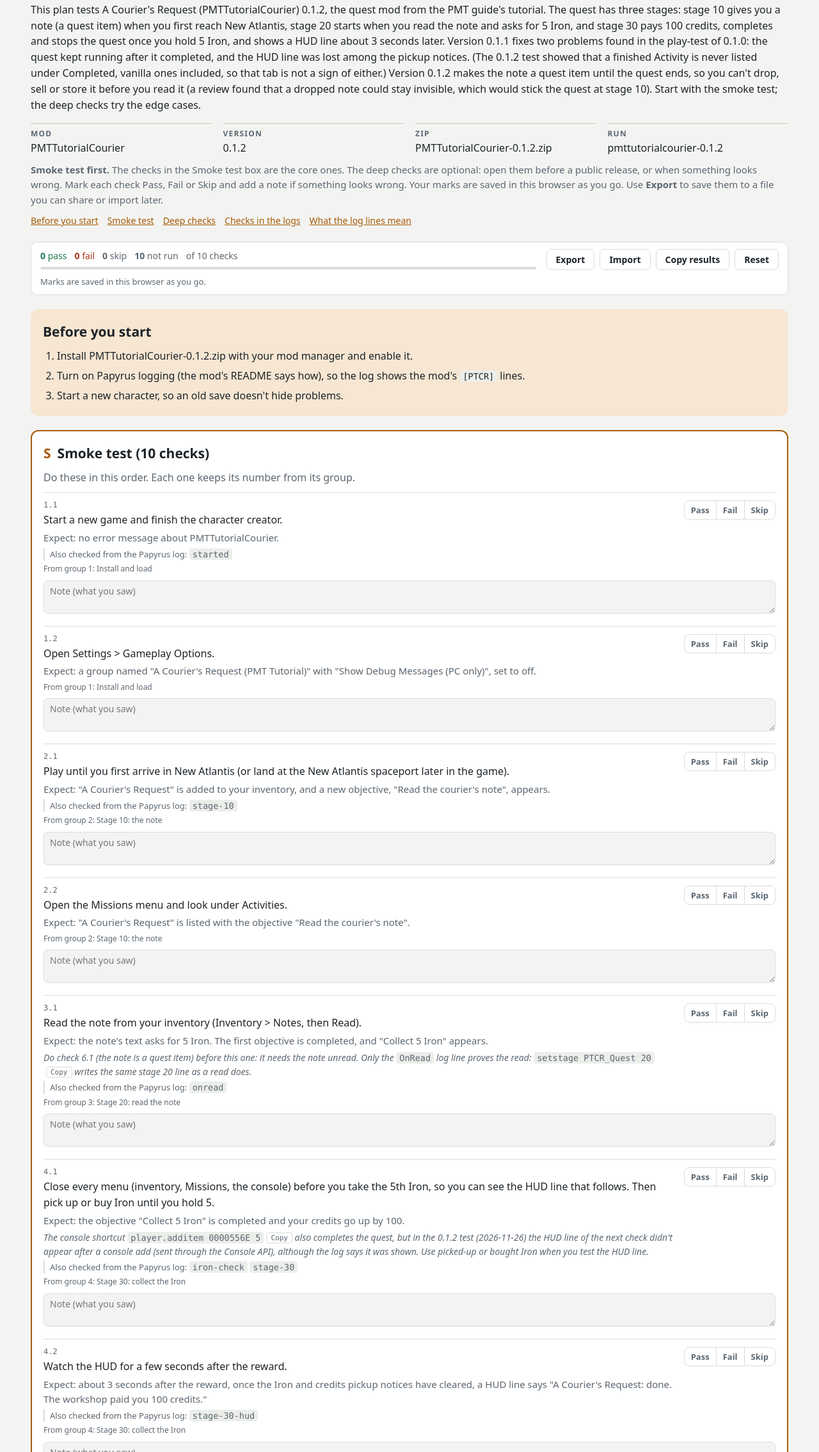
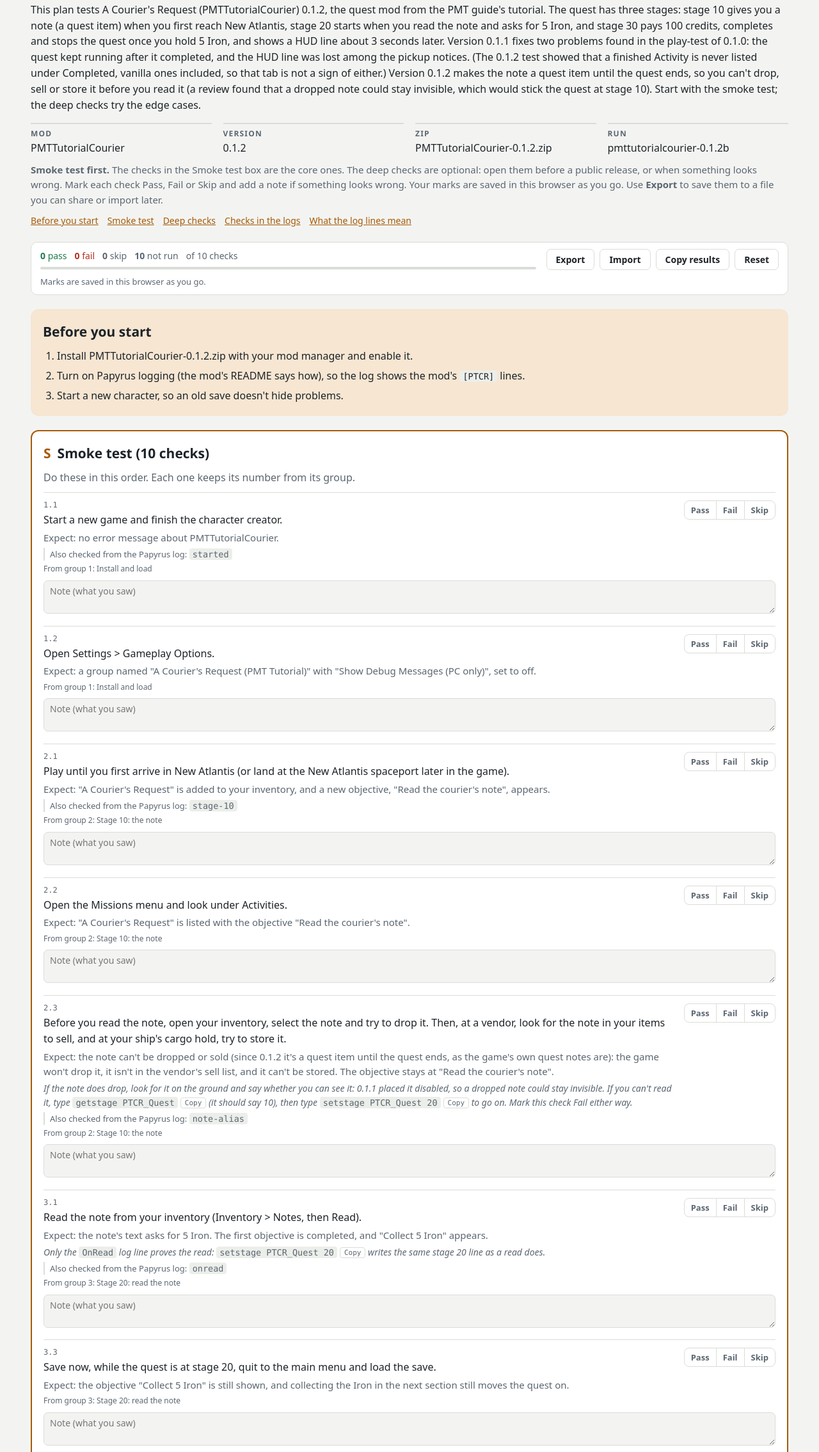
Before and after one commit to taosecurity/starfield-pmt-guide, a plain HTML site: page examples/PMTTutorialCourier/PMTTutorialCourier.testplan.html in a window 1280 px wide. Shown: the part 99-2368 px from the top of the page at 64% size. Drawn offline with Linux system fonts and the light colour scheme.

Commit message:
Courier example: round-2 review fixes (plan order, run id, check numbers)
Co-Authored-By: Claude Opus 5.5 <noreply@anthropic.com>

```diff
--- a/examples/PMTTutorialCourier/PMTTutorialCourier.logrules.json
+++ b/examples/PMTTutorialCourier/PMTTutorialCourier.logrules.json
@@ -7,7 +7,7 @@
  "expect": [
   {"id": "started", "re": "(?i)\\[PTCR\\] started", "means": "Step 1.1: Start a new game and finish the character creator.; Step L.1: The quest script started at the beginning of the game."},
   {"id": "stage-10", "re": "(?i)\\[PTCR\\] stage 10: note given", "means": "Step 2.1: Play until you first arrive in New Atlantis (or land at the New Atlantis spaceport later in the game)."},
-  {"id": "note-alias", "re": "(?i)\\[PTCR\\] stage 10: Note alias filled with .*\\(quest item\\)", "means": "Step 6.1: When the note arrives, open your inventory, select the note and try to drop it. Then, at a vendor, look for the note in your items to sell, and at your ship's cargo hold, try to store it."},
+  {"id": "note-alias", "re": "(?i)\\[PTCR\\] stage 10: Note alias filled with .*\\(quest item\\)", "means": "Step 2.3: Before you read the note, open your inventory, select the note and try to drop it. Then, at a vendor, look for the note in your items to sell, and at your ship's cargo hold, try to store it."},
   {"id": "onread", "re": "(?i)\\[PTCR\\] OnRead from", "means": "Step 3.1: Read the note from your inventory (Inventory > Notes, then Read). Only a real read writes this line."},
   {"id": "stage-20", "re": "(?i)\\[PTCR\\] stage 20: note read", "means": "Step 3.2: Type getstage PTCR_Quest in the console. Stage 20 started; setstage PTCR_Quest 20 writes this line too, so it doesn't prove a read (the onread rule does)."},
   {"id": "iron-check", "re": "(?i)\\[PTCR\\] Iron check: \\d+ of 5", "means": "Step 4.1: Close every menu (inventory, Missions, the console) before you take the 5th Iron, so you can see the HUD line that follows. Then pick up or buy Iron until you hold 5."},
--- a/examples/PMTTutorialCourier/PMTTutorialCourier.testplan.html
+++ b/examples/PMTTutorialCourier/PMTTutorialCourier.testplan.html
@@ -152,7 +152,7 @@ footer{font-size:14px; color:var(--muted); display:grid; gap:6px}
     <div><dt>Mod</dt><dd>PMTTutorialCourier</dd></div>
     <div><dt>Version</dt><dd>0.1.2</dd></div>
     <div><dt>Zip</dt><dd>PMTTutorialCourier-0.1.2.zip</dd></div>
-    <div><dt>Run</dt><dd>pmttutorialcourier-0.1.2</dd></div>
+    <div><dt>Run</dt><dd>pmttutorialcourier-0.1.2b</dd></div>
   </dl>
   <p class="muted how"><strong>Smoke test first.</strong> The checks in the Smoke test box are the core ones. The deep checks are optional: open them before a public release, or when something looks wrong. Mark each check Pass, Fail or Skip and add a note if something looks wrong. Your marks are saved in this browser as you go. Use <strong>Export</strong> to save them to a file you can share or import later.</p>
   <nav class="toc" aria-label="On this page"><a href="#prep">Before you start</a><a href="#smoke">Smoke test</a><a href="#deep">Deep checks</a><a href="#log-checks">Checks in the logs</a><a href="#log-lines">What the log lines mean</a></nav>
@@ -178,12 +178,12 @@ footer{font-size:14px; color:var(--muted); display:grid; gap:6px}
     <li class="check" data-id="1.2" data-group="1" data-smoke="1" data-log=""><div class="what"><span class="id">1.2</span><div class="step">Open Settings &gt; Gameplay Options.</div><div class="expect">Expect: a group named &quot;A Courier&#x27;s Request (PMT Tutorial)&quot; with &quot;Show Debug Messages (PC only)&quot;, set to off.</div><div class="from">From group 1: Install and load</div></div></li>
     <li class="check" data-id="2.1" data-group="2" data-smoke="1" data-log="stage-10"><div class="what"><span class="id">2.1</span><div class="step">Play until you first arrive in New Atlantis (or land at the New Atlantis spaceport later in the game).</div><div class="expect">Expect: &quot;A Courier&#x27;s Request&quot; is added to your inventory, and a new objective, &quot;Read the courier&#x27;s note&quot;, appears.</div><div class="bylog">Also checked from the Papyrus log: <code>stage-10</code></div><div class="from">From group 2: Stage 10: the note</div></div></li>
     <li class="check" data-id="2.2" data-group="2" data-smoke="1" data-log=""><div class="what"><span class="id">2.2</span><div class="step">Open the Missions menu and look under Activities.</div><div class="expect">Expect: &quot;A Courier&#x27;s Request&quot; is listed with the objective &quot;Read the courier&#x27;s note&quot;.</div><div class="from">From group 2: Stage 10: the note</div></div></li>
-    <li class="check" data-id="3.1" data-group="3" data-smoke="1" data-log="onread"><div class="what"><span class="id">3.1</span><div class="step">Read the note from your inventory (Inventory &gt; Notes, then Read).</div><div class="expect">Expect: the note&#x27;s text asks for 5 Iron. The first objective is completed, and &quot;Collect 5 Iron&quot; appears.</div><div class="hint">Do check 6.1 (the note is a quest item) before this one: it needs the note unread. Only the <code>OnRead</code> log line proves the read: <code class="cmd">setstage PTCR_Quest 20</code> writes the same stage 20 line as a read does.</div><div class="bylog">Also checked from the Papyrus log: <code>onread</code></div><div class="from">From group 3: Stage 20: read the note</div></div></li>
+    <li class="check" data-id="2.3" data-group="2" data-smoke="1" data-log="note-alias"><div class="what"><span class="id">2.3</span><div class="step">Before you read the note, open your inventory, select the note and try to drop it. Then, at a vendor, look for the note in your items to sell, and at your ship&#x27;s cargo hold, try to store it.</div><div class="expect">Expect: the note can&#x27;t be dropped or sold (since 0.1.2 it&#x27;s a quest item until the quest ends, as the game&#x27;s own quest notes are): the game won&#x27;t drop it, it isn&#x27;t in the vendor&#x27;s sell list, and it can&#x27;t be stored. The objective stays at &quot;Read the courier&#x27;s note&quot;.</div><div class="hint">If the note does drop, look for it on the ground and say whether you can see it: 0.1.1 placed it disabled, so a dropped note could stay invisible. If you can&#x27;t read it, type <code class="cmd">getstage PTCR_Quest</code> (it should say 10), then type <code class="cmd">setstage PTCR_Quest 20</code> to go on. Mark this check Fail either way.</div><div class="bylog">Also checked from the Papyrus log: <code>note-alias</code></div><div class="from">From group 2: Stage 10: the note</div></div></li>
+    <li class="check" data-id="3.1" data-group="3" data-smoke="1" data-log="onread"><div class="what"><span class="id">3.1</span><div class="step">Read the note from your inventory (Inventory &gt; Notes, then Read).</div><div class="expect">Expect: the note&#x27;s text asks for 5 Iron. The first objective is completed, and &quot;Collect 5 Iron&quot; appears.</div><div class="hint">Only the <code>OnRead</code> log line proves the read: <code class="cmd">setstage PTCR_Quest 20</code> writes the same stage 20 line as a read does.</div><div class="bylog">Also checked from the Papyrus log: <code>onread</code></div><div class="from">From group 3: Stage 20: read the note</div></div></li>
+    <li class="check" data-id="3.3" data-group="3" data-smoke="1" data-log=""><div class="what"><span class="id">3.3</span><div class="step">Save now, while the quest is at stage 20, quit to the main menu and load the save.</div><div class="expect">Expect: the objective &quot;Collect 5 Iron&quot; is still shown, and collecting the Iron in the next section still moves the quest on.</div><div class="from">From group 3: Stage 20: read the note</div></div></li>
     <li class="check" data-id="4.1" data-group="4" data-smoke="1" data-log="iron-check stage-30"><div class="what"><span class="id">4.1</span><div class="step">Close every menu (inventory, Missions, the console) before you take the 5th Iron, so you can see the HUD line that follows. Then pick up or buy Iron until you hold 5.</div><div class="expect">Expect: the objective &quot;Collect 5 Iron&quot; is completed and your credits go up by 100.</div><div class="hint">The console shortcut <code class="cmd">player.additem 0000556E 5</code> also completes the quest, but in the 0.1.2 test (2026-11-26) the HUD line of the next check didn&#x27;t appear after a console add (sent through the Console API), although the log says it was shown. Use picked-up or bought Iron when you test the HUD line.</div><div class="bylog">Also checked from the Papyrus log: <code>iron-check</code> <code>stage-30</code></div><div class="from">From group 4: Stage 30: collect the Iron</div></div></li>
     <li class="check" data-id="4.2" data-group="4" data-smoke="1" data-log="stage-30-hud"><div class="what"><span class="id">4.2</span><div class="step">Watch the HUD for a few seconds after the reward.</div><div class="expect">Expect: about 3 seconds after the reward, once the Iron and credits pickup notices have cleared, a HUD line says &quot;A Courier&#x27;s Request: done. The workshop paid you 100 credits.&quot;</div><div class="bylog">Also checked from the Papyrus log: <code>stage-30-hud</code></div><div class="from">From group 4: Stage 30: collect the Iron</div></div></li>
     <li class="check" data-id="4.3" data-group="4" data-smoke="1" data-log="stage-30-stopped"><div class="what"><span class="id">4.3</span><div class="step">Open the Missions menu and look at the Completed tab.</div><div class="expect">Expect: &quot;A Courier&#x27;s Request&quot; is no longer listed under Activities, and it isn&#x27;t listed under Completed either, because the game never lists a finished Activity there (a vanilla Activity isn&#x27;t listed either).</div><div class="hint">Mark this check Fail only if the quest is still listed under Activities; say what that tab shows. An empty Completed tab is expected and is not a failure.</div><div class="bylog">Also checked from the Papyrus log: <code>stage-30-stopped</code></div><div class="from">From group 4: Stage 30: collect the Iron</div></div></li>
-    <li class="check" data-id="6.1" data-group="6" data-smoke="1" data-log="note-alias"><div class="what"><span class="id">6.1</span><div class="group-intro">Since 0.1.2 the note is a quest item until the quest ends, as the game&#x27;s own quest notes are. Do this check before you read the note.</div><div class="step">When the note arrives, open your inventory, select the note and try to drop it. Then, at a vendor, look for the note in your items to sell, and at your ship&#x27;s cargo hold, try to store it.</div><div class="expect">Expect: the note can&#x27;t be dropped or sold (it&#x27;s a quest item): the game won&#x27;t drop it, it isn&#x27;t in the vendor&#x27;s sell list, and it can&#x27;t be stored. The objective stays at &quot;Read the courier&#x27;s note&quot;, and reading the note afterwards still starts stage 20.</div><div class="hint">If the note does drop, look for it on the ground and say whether you can see it: 0.1.1 placed it disabled, so a dropped note could stay invisible. If you can&#x27;t read it, type <code class="cmd">getstage PTCR_Quest</code> (it should say 10), then type <code class="cmd">setstage PTCR_Quest 20</code> to go on. Mark this check Fail either way.</div><div class="bylog">Also checked from the Papyrus log: <code>note-alias</code></div><div class="from">From group 6: The note is a quest item</div></div></li>
-    <li class="check" data-id="7.1" data-group="7" data-smoke="1" data-log=""><div class="what"><span class="id">7.1</span><div class="step">Save while the quest is at stage 10 or 20, quit to the main menu and load the save.</div><div class="expect">Expect: the objective is still shown, and reading the note or collecting the Iron still moves the quest on.</div><div class="from">From group 7: Save and load</div></div></li>
   </ul>
 </section>
 <details class="deep" id="deep"><summary>Deep checks (optional): 9 more</summary>
@@ -196,8 +196,8 @@ footer{font-size:14px; color:var(--muted); display:grid; gap:6px}
 <section class="group" id="g2" data-group="2">
   <h2><span class="n">2</span> Stage 10: the note</h2>
   <ul class="checks">
-    <li class="check" data-id="2.3" data-group="2" data-smoke="0" data-log=""><div class="what"><span class="id">2.3</span><div class="step">Look at the ground where you stood when the note arrived.</div><div class="expect">Expect: no copy of the note lies in the world; the only copy is in your inventory.</div></div></li>
-    <li class="check" data-id="2.4" data-group="2" data-smoke="0" data-log=""><div class="what"><span class="id">2.4</span><div class="step">Type <code class="cmd">getstage PTCR_Quest</code> in the console.</div><div class="expect">Expect: 10.</div><div class="hint">If stage 10 never starts, note what <code class="cmd">getstage PTCR_Quest</code> says, then type <code class="cmd">setstage PTCR_Quest 10</code> to go on, and mark this group Fail with a note of where you were.</div></div></li>
+    <li class="check" data-id="2.4" data-group="2" data-smoke="0" data-log=""><div class="what"><span class="id">2.4</span><div class="step">Look at the ground where you stood when the note arrived.</div><div class="expect">Expect: no copy of the note lies in the world; the only copy is in your inventory.</div></div></li>
+    <li class="check" data-id="2.5" data-group="2" data-smoke="0" data-log=""><div class="what"><span class="id">2.5</span><div class="step">Type <code class="cmd">getstage PTCR_Quest</code> in the console.</div><div class="expect">Expect: 10.</div><div class="hint">If stage 10 never starts, note what <code class="cmd">getstage PTCR_Quest</code> says, then type <code class="cmd">setstage PTCR_Quest 10</code> to go on, and mark this group Fail with a note of where you were.</div></div></li>
   </ul>
 </section>
 <section class="group" id="g3" data-group="3">
@@ -242,7 +242,7 @@ footer{font-size:14px; color:var(--muted); display:grid; gap:6px}
     <tbody>
       <tr><td>started</td><td><code>(?i)\[PTCR\] started</code></td><td>Expected</td><td>Step 1.1: Start a new game and finish the character creator.; Step L.1: The quest script started at the beginning of the game.</td></tr>
       <tr><td>stage-10</td><td><code>(?i)\[PTCR\] stage 10: note given</code></td><td>Expected</td><td>Step 2.1: Play until you first arrive in New Atlantis (or land at the New Atlantis spaceport later in the game).</td></tr>
-      <tr><td>note-alias</td><td><code>(?i)\[PTCR\] stage 10: Note alias filled with .*\(quest item\)</code></td><td>Expected</td><td>Step 6.1: When the note arrives, open your inventory, select the note and try to drop it. Then, at a vendor, look for the note in your items to sell, and at your ship&#x27;s cargo hold, try to store it.</td></tr>
+      <tr><td>note-alias</td><td><code>(?i)\[PTCR\] stage 10: Note alias filled with .*\(quest item\)</code></td><td>Expected</td><td>Step 2.3: Before you read the note, open your inventory, select the note and try to drop it. Then, at a vendor, look for the note in your items to sell, and at your ship&#x27;s cargo hold, try to store it.</td></tr>
       <tr><td>onread</td><td><code>(?i)\[PTCR\] OnRead from</code></td><td>Expected</td><td>Step 3.1: Read the note from your inventory (Inventory &gt; Notes, then Read). Only a real read writes this line.</td></tr>
       <tr><td>stage-20</td><td><code>(?i)\[PTCR\] stage 20: note read</code></td><td>Expected</td><td>Step 3.2: Type getstage PTCR_Quest in the console. Stage 20 started; setstage PTCR_Quest 20 writes this line too, so it doesn&#x27;t prove a read (the onread rule does).</td></tr>
       <tr><td>iron-check</td><td><code>(?i)\[PTCR\] Iron check: \d+ of 5</code></td><td>Expected</td><td>Step 4.1: Close every menu (inventory, Missions, the console) before you take the 5th Iron, so you can see the HUD line that follows. Then pick up or buy Iron until you hold 5.</td></tr>
@@ -255,10 +255,10 @@ footer{font-size:14px; color:var(--muted); display:grid; gap:6px}
   </table></div>
 </section>
 <footer>
-  <p>Made with <a href="https://github.com/taosecurity/sf-test-plan" rel="noopener">sf-test-plan 0.4.1</a>. Marks are kept in this browser under the run <code>pmttutorialcourier-0.1.2</code>; a new run starts with empty marks. If the line under the tally says saving isn't available, use <strong>Export</strong> before you close the page.</p>
+  <p>Made with <a href="https://github.com/taosecurity/sf-test-plan" rel="noopener">sf-test-plan 0.4.1</a>. Marks are kept in this browser under the run <code>pmttutorialcourier-0.1.2b</code>; a new run starts with empty marks. If the line under the tally says saving isn't available, use <strong>Export</strong> before you close the page.</p>
 </footer>
 </div>
-<script type="application/json" id="tp-config">{"format": "sf-test-plan-page/1", "run": "pmttutorialcourier-0.1.2", "title": "PMTTutorialCourier test plan", "tool": "sf-test-plan 0.4.1", "mod": "PMTTutorialCourier", "version": "0.1.2", "zip": "PMTTutorialCourier-0.1.2.zip", "total": 10, "plan": "769cebc6a94a"}</script>
+<script type="application/json" id="tp-config">{"format": "sf-test-plan-page/1", "run": "pmttutorialcourier-0.1.2b", "title": "PMTTutorialCourier test plan", "tool": "sf-test-plan 0.4.1", "mod": "PMTTutorialCourier", "version": "0.1.2", "zip": "PMTTutorialCourier-0.1.2.zip", "total": 10, "plan": "46be41fb70e6"}</script>
 <script type="application/json" id="tp-logchecks">[{"id": "L.1", "kind": "log only", "what": "The quest script started at the beginning of the game.", "expect": "a [PTCR] started line.", "log": ["started"]}, {"id": "L.2", "kind": "log only", "what": "No Papyrus error names a PTCR script.", "expect": "no error: line that names PTCR:CourierQuestScript or PTCR:CourierPlayerAliasScript.", "log": ["no-script-errors"]}]</script>
 <script>
 (function () {
```
Also changed, not shown: 3 other files.
